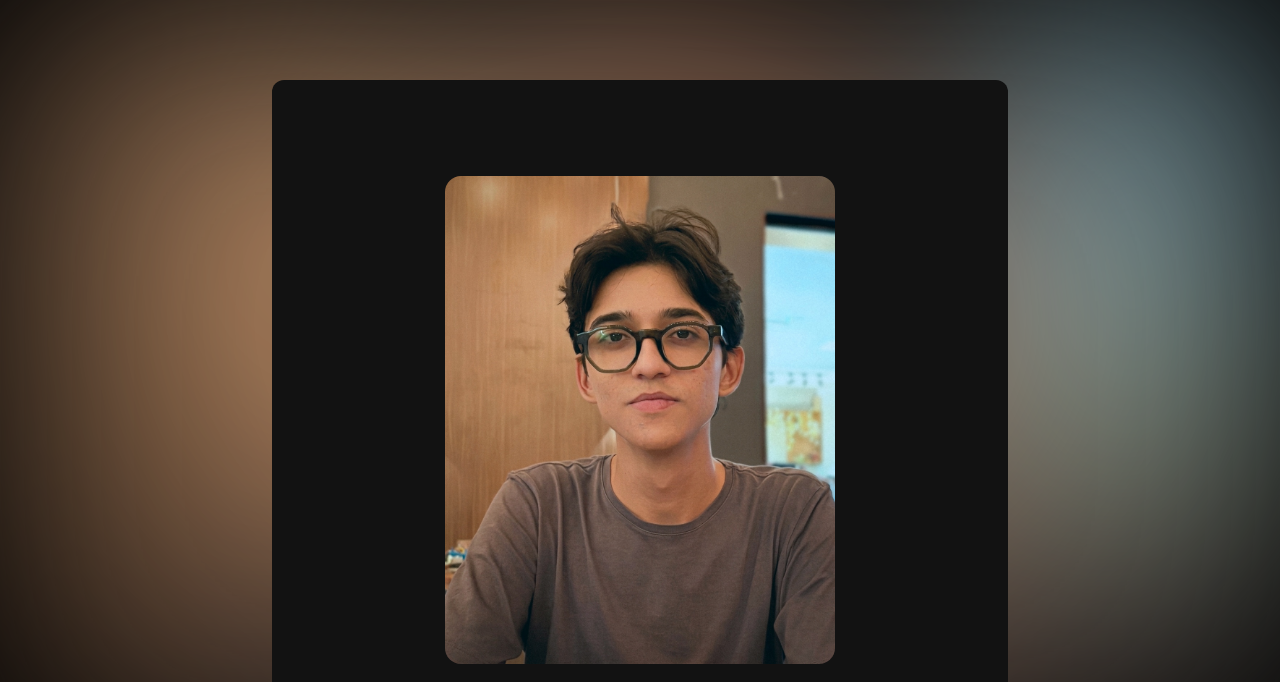
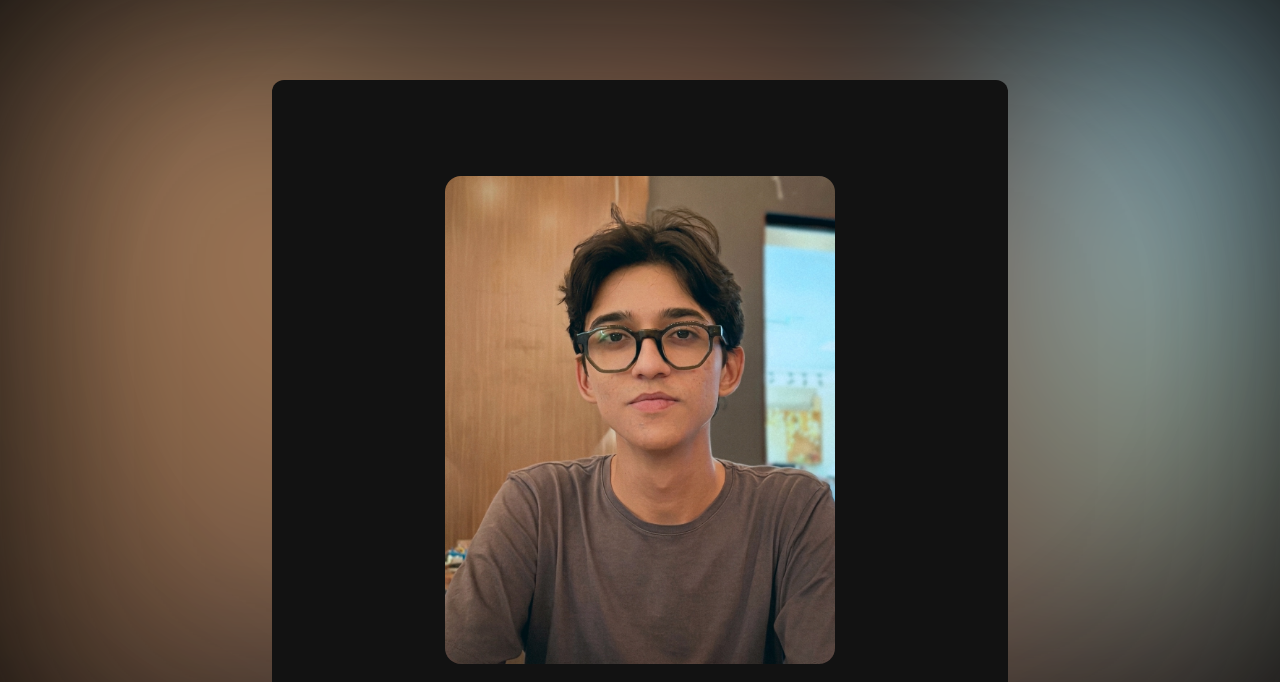
Before and after one commit to miguelclisboa/miguelclisboa.github.io, a plain HTML site: page index.html in a window 1280 px wide. Shown: the top 682 px of the page. Drawn offline with Linux system fonts and the light colour scheme.

Commit message:
Suaviza a vinheta do fundo

```diff
--- a/index.html
+++ b/index.html
@@ -41,7 +41,7 @@ img{object-fit:cover}
 
 /* Fundo desfocado (só no computador): mesma foto, escurecida e com vinheta */
 .backdrop{position:fixed;inset:0;background:var(--hero) center/cover no-repeat;filter:blur(128px) brightness(.9) saturate(.9);z-index:0;pointer-events:none}
-.vignette{position:fixed;inset:0;z-index:0;pointer-events:none;background:radial-gradient(ellipse 75% 85% at 50% 40%,transparent 40%,rgba(0,0,0,.35) 70%,rgba(0,0,0,.75) 100%)}
+.vignette{position:fixed;inset:0;z-index:0;pointer-events:none;background:radial-gradient(ellipse 80% 90% at 50% 40%,transparent 50%,rgba(0,0,0,.18) 75%,rgba(0,0,0,.45) 100%)}
 
 /* Cartão central */
 .container{position:relative;z-index:1;max-width:736px;margin:80px auto 0;background:var(--bg);border-radius:12px;padding:32px 48px 24px}
```
